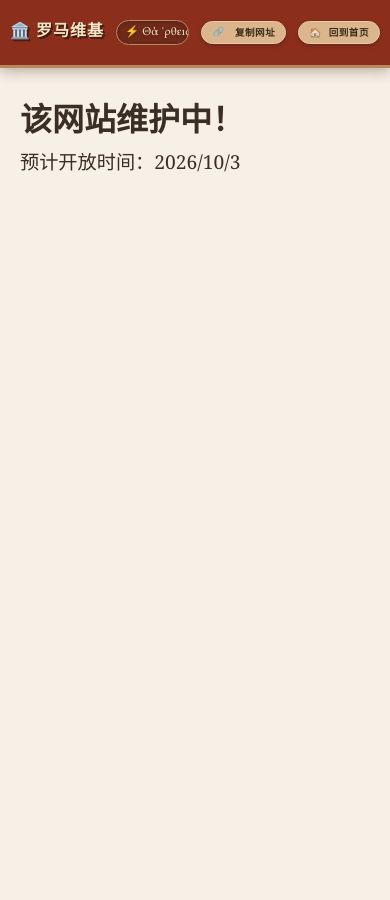
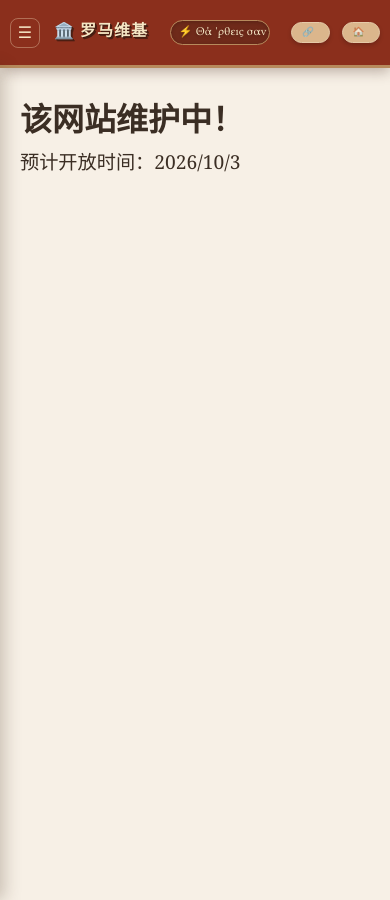
Before and after one commit to GensokyoCirno/gensokyocirno.github.io, a Jekyll site: the page built from index.md, in a window 390 px wide. Built offline with Jekyll 4.4.1, drawn with Linux system fonts in a browser that asks for light colours.

Commit message:
侧边栏按钮

```diff
--- a/_includes/header.html
+++ b/_includes/header.html
@@ -1,5 +1,11 @@
 <header class="header">
   <div class="header-left">
+    <!-- 侧边栏切换按钮 -->
+    <button class="sidebar-toggle" id="sidebarToggle" aria-label="切换侧边栏">
+      <span class="toggle-inner">
+        <span class="hamburger-icon">☰</span>
+      </span>
+    </button>
     <h1>
       🏛️ 罗马维基
       <small>· 固定布局</small>
--- a/_layouts/people-layout.html
+++ b/_layouts/people-layout.html
@@ -15,6 +15,9 @@
     <!-- 人物板块侧边栏 -->
     {% include sidebar/people.html %}
 
+    <!-- 移动端遮罩层 -->
+    <div class="sidebar-overlay" id="sidebarOverlay"></div>
+
     <!-- 正文内容 -->
     <main class="main-content">
       {{ content }}
--- a/assets/css/style.css
+++ b/assets/css/style.css
@@ -420,26 +420,158 @@ body {
   margin: 36px 0;
 }
 
+/* ============================================================
+   侧边栏切换按钮（简约风格）
+   ============================================================ */
+
+.sidebar-toggle {
+  display: flex;
+  align-items: center;
+  justify-content: center;
+  width: 38px;
+  height: 38px;
+  padding: 0;
+  cursor: pointer;
+  background: transparent;
+  border: 1px solid rgba(245, 230, 196, 0.35);
+  border-radius: 8px;
+  color: #f5e6c4;
+  font-size: 1.3rem;
+  line-height: 1;
+  flex-shrink: 0;
+  transition: background 0.2s ease, border-color 0.2s ease, color 0.2s ease;
+  -webkit-tap-highlight-color: transparent;
+}
+
+/* 汉堡图标 */
+.sidebar-toggle .hamburger-icon {
+  display: block;
+  line-height: 1;
+  transition: transform 0.3s ease;
+}
+
+/* ---------- 悬停 ---------- */
+.sidebar-toggle:hover {
+  background: rgba(245, 230, 196, 0.15);
+  border-color: rgba(245, 230, 196, 0.6);
+  color: #fff3e0;
+}
+
+/* ---------- 按下 ---------- */
+.sidebar-toggle:active {
+  background: rgba(245, 230, 196, 0.25);
+}
+
+/* ---------- 焦点（键盘无障碍） ---------- */
+.sidebar-toggle:focus-visible {
+  outline: 2px solid rgba(245, 230, 196, 0.7);
+  outline-offset: 2px;
+}
+
+/* ---------- 侧边栏打开时（视觉提示） ---------- */
+.wiki-grid.sidebar-open .sidebar-toggle .hamburger-icon {
+  transform: rotate(90deg);
+}
+
+/* ---------- 移动端适配 ---------- */
+@media (max-width: 780px) {
+  .sidebar-toggle {
+    width: 34px;
+    height: 34px;
+    font-size: 1.15rem;
+  }
+}
+
+@media (max-width: 480px) {
+  .sidebar-toggle {
+    width: 32px;
+    height: 32px;
+    font-size: 1rem;
+  }
+}
 /* ---- 响应式 ---- */
+/* ============================================================
+   移动端侧边栏（覆盖式滑出）
+   ============================================================ */
+
 @media (max-width: 780px) {
+  /* 网格：正文始终占满，侧边栏脱离文档流 */
   .wiki-grid {
     grid-template-columns: 1fr;
     grid-template-rows: 68px 1fr;
+    position: relative;
   }
+
+  /* 侧边栏：固定定位，从左侧滑出 */
   .sidebar {
-    display: none;
+    position: fixed;
+    top: 68px;                    /* 标题栏下方 */
+    left: 0;
+    width: 280px;
+    height: calc(100vh - 68px);
+    z-index: 20;
+    transform: translateX(-100%); /* 默认隐藏在屏幕外 */
+    transition: transform 0.35s cubic-bezier(0.4, 0, 0.2, 1);
+    box-shadow: 4px 0 16px rgba(60, 40, 20, 0.25);
+    opacity: 1;
+    pointer-events: auto;
+    padding: 24px 16px;
+    border-right: 2px solid #b78a5c;
   }
+
+  /* 侧边栏打开状态 */
+  .wiki-grid.sidebar-open .sidebar {
+    transform: translateX(0);
+  }
+
+  /* 正文：始终占满整行 */
   .main-content {
-    grid-column: 1 / 2;
+    grid-column: 1 / -1;
+    grid-row: 2 / 3;
     padding: 24px 20px 40px 20px;
   }
+
+  /* 遮罩层 */
+  .sidebar-overlay {
+    display: block;
+    position: fixed;
+    top: 68px;
+    left: 0;
+    width: 100%;
+    height: calc(100vh - 68px);
+    background: rgba(0, 0, 0, 0.4);
+    z-index: 15;
+    opacity: 0;
+    pointer-events: none;
+    transition: opacity 0.35s ease;
+  }
+
+  /* 遮罩层激活 */
+  .wiki-grid.sidebar-open .sidebar-overlay {
+    opacity: 1;
+    pointer-events: auto;
+  }
+
+  /* 确保切换按钮在移动端显示 */
+  .sidebar-toggle {
+    display: flex !important;
+  }
+
+  /* 标题栏适配 */
+  .header {
+    padding: 0 16px;
+    flex-wrap: nowrap;
+    gap: 6px;
+  }
+
+  .header h1 {
+    font-size: 1.3rem;
+  }
+
   .header h1 small {
     display: none;
   }
-  .header {
-    padding: 0 16px;
-    flex-wrap: nowrap;
-  }
+
   .header-center {
     max-width: 160px;
     font-size: 0.85rem;
@@ -447,15 +579,82 @@ body {
     margin: 0 8px;
     letter-spacing: 0.4px;
   }
+
+  .header::after {
+    display: none;
+  }
+
+  /* 按钮精简 */
   .btn-wiki {
-    padding: 4px 12px;
-    font-size: 0.7rem;
+    padding: 5px 14px;
+    font-size: 0.75rem;
   }
-  .header h1 {
-    font-size: 1.3rem;
+
+  .btn-copy .copy-text,
+  .btn-home .home-text {
+    display: none;
+  }
+
+  .btn-copy,
+  .btn-home {
+    padding: 4px 10px;
+  }
+
+  .sidebar-toggle {
+    width: 34px;
+    height: 34px;
+    font-size: 1.2rem;
   }
 }
 
+/* 手机（≤ 480px） */
+@media (max-width: 480px) {
+  .header {
+    gap: 4px;
+    padding: 0 10px;
+  }
+
+  .header h1 {
+    font-size: 1.0rem;
+  }
+
+  .header-center {
+    max-width: 100px;
+    font-size: 0.7rem;
+    padding: 2px 8px;
+  }
+
+  .btn-wiki {
+    padding: 4px 10px;
+    font-size: 0.7rem;
+  }
+
+  .btn-copy,
+  .btn-home {
+    padding: 3px 8px;
+  }
+
+  .sidebar-toggle {
+    width: 30px;
+    height: 30px;
+    font-size: 1rem;
+  }
+
+  /* 侧边栏宽度略窄 */
+  .sidebar {
+    width: 240px;
+  }
+}
+
+/* 桌面端：保持原有网格布局 */
+@media (min-width: 781px) {
+  .sidebar-overlay {
+    display: none !important;
+  }
+  .sidebar-toggle {
+    display: none !important;
+  }
+}
 @media (max-width: 480px) {
   .header-center {
     max-width: 100px;
--- a/assets/js/script.js
+++ b/assets/js/script.js
@@ -3,72 +3,100 @@
    ============================================ */
 
 (function() {
-  'use strict';
-
   // ============================================
-  // 1. 侧边栏切换功能（保持不变）
+// 1. 侧边栏切换功能（桌面收缩 + 移动滑出）
 // ============================================
 function initSidebarToggle() {
   const toggleBtn = document.getElementById('sidebarToggle');
   const wikiGrid = document.querySelector('.wiki-grid');
+  const overlay = document.getElementById('sidebarOverlay');
 
   if (!toggleBtn || !wikiGrid) return;
 
   const isMobile = () => window.innerWidth <= 780;
 
+  // 初始化：桌面端根据偏好，移动端默认关闭
   if (isMobile()) {
-      wikiGrid.classList.add('sidebar-collapsed');
+    wikiGrid.classList.remove('sidebar-open');
   }
 
+  // 切换侧边栏
   function toggleSidebar() {
+    if (isMobile()) {
+      // 移动端：切换 sidebar-open 类
+      wikiGrid.classList.toggle('sidebar-open');
+    } else {
+      // 桌面端：切换 sidebar-collapsed 类（原有逻辑）
       wikiGrid.classList.toggle('sidebar-collapsed');
       const isCollapsed = wikiGrid.classList.contains('sidebar-collapsed');
       try {
         localStorage.setItem('sidebarCollapsed', isCollapsed);
       } catch (e) {}
     }
+  }
 
-    toggleBtn.addEventListener('click', toggleSidebar);
+  // 点击按钮
+  toggleBtn.addEventListener('click', function(e) {
+    e.stopPropagation();
+    toggleSidebar();
+  });
 
+  // 点击遮罩关闭（移动端）
+  if (overlay) {
+    overlay.addEventListener('click', function() {
+      wikiGrid.classList.remove('sidebar-open');
+    });
+  }
+
+  // 点击侧边栏外区域关闭（移动端）
   document.addEventListener('click', function(e) {
-      if (isMobile() && !wikiGrid.classList.contains('sidebar-collapsed')) {
+    if (isMobile() && wikiGrid.classList.contains('sidebar-open')) {
       const sidebar = document.querySelector('.sidebar');
       const toggle = document.getElementById('sidebarToggle');
 
       if (sidebar && !sidebar.contains(e.target) && !toggle.contains(e.target)) {
-          wikiGrid.classList.add('sidebar-collapsed');
+        wikiGrid.classList.remove('sidebar-open');
       }
     }
   });
 
+  // 窗口大小变化时重置状态
   let resizeTimer;
   window.addEventListener('resize', function() {
     clearTimeout(resizeTimer);
     resizeTimer = setTimeout(function() {
       const mobile = isMobile();
-        const collapsed = wikiGrid.classList.contains('sidebar-collapsed');
 
-        if (mobile && !collapsed) {
+      if (!mobile) {
+        // 切换到桌面时，关闭移动端的滑出状态
+        wikiGrid.classList.remove('sidebar-open');
+
+        // 恢复桌面端偏好
+        try {
+          const saved = localStorage.getItem('sidebarCollapsed');
+          if (saved === 'true') {
             wikiGrid.classList.add('sidebar-collapsed');
-        }
-        if (!mobile && collapsed) {
-          let saved = null;
-          try { saved = localStorage.getItem('sidebarCollapsed'); } catch (e) {}
-          if (saved !== 'true') {
+          } else {
             wikiGrid.classList.remove('sidebar-collapsed');
           }
+        } catch (e) {}
+      } else {
+        // 切换到移动端时，移除桌面的收起状态
+        wikiGrid.classList.remove('sidebar-collapsed');
+        wikiGrid.classList.remove('sidebar-open');
       }
-      }, 300);
+    }, 200);
   });
 
+  // 恢复桌面端用户偏好
+  if (!isMobile()) {
     try {
       const savedState = localStorage.getItem('sidebarCollapsed');
       if (savedState === 'true') {
         wikiGrid.classList.add('sidebar-collapsed');
-      } else if (savedState === 'false') {
-        wikiGrid.classList.remove('sidebar-collapsed');
       }
     } catch (e) {}
+  }
 }
 
 // ============================================
```
Lines whose indentation alone changed are shown as unchanged.
